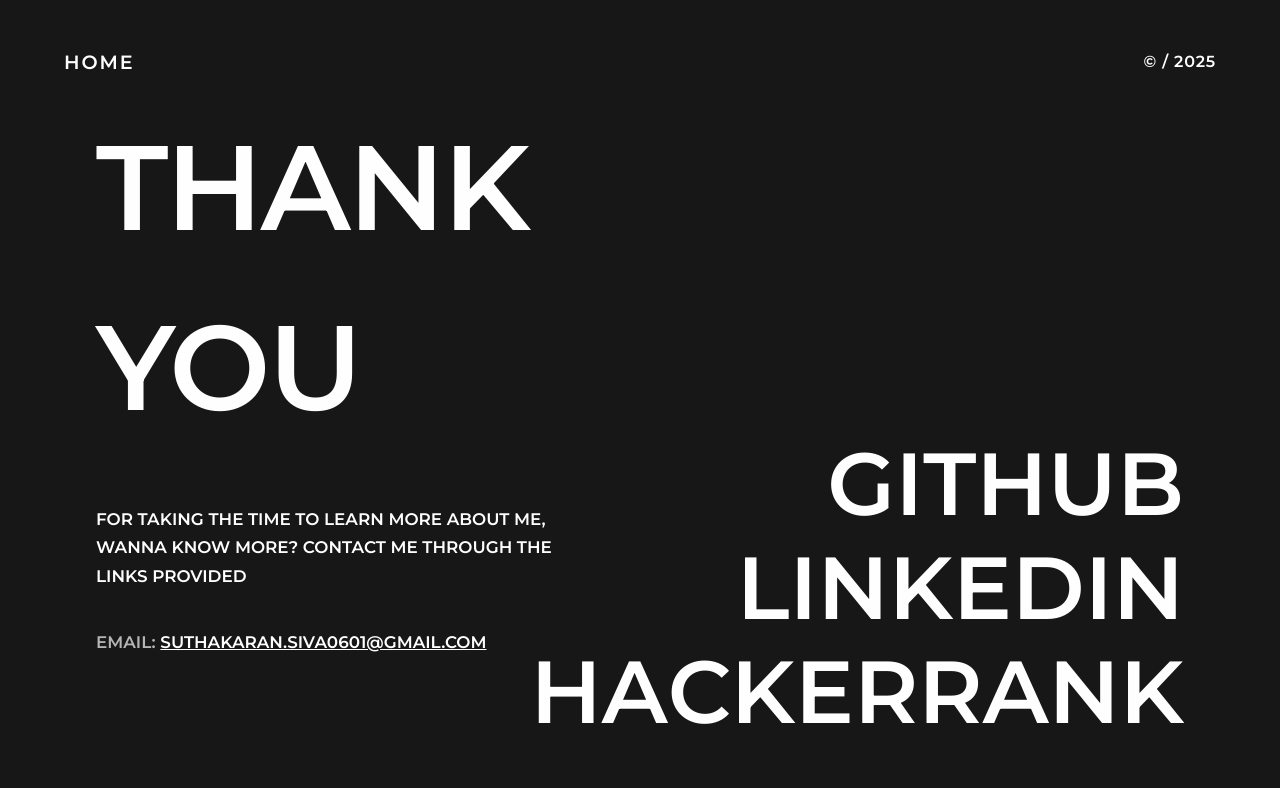
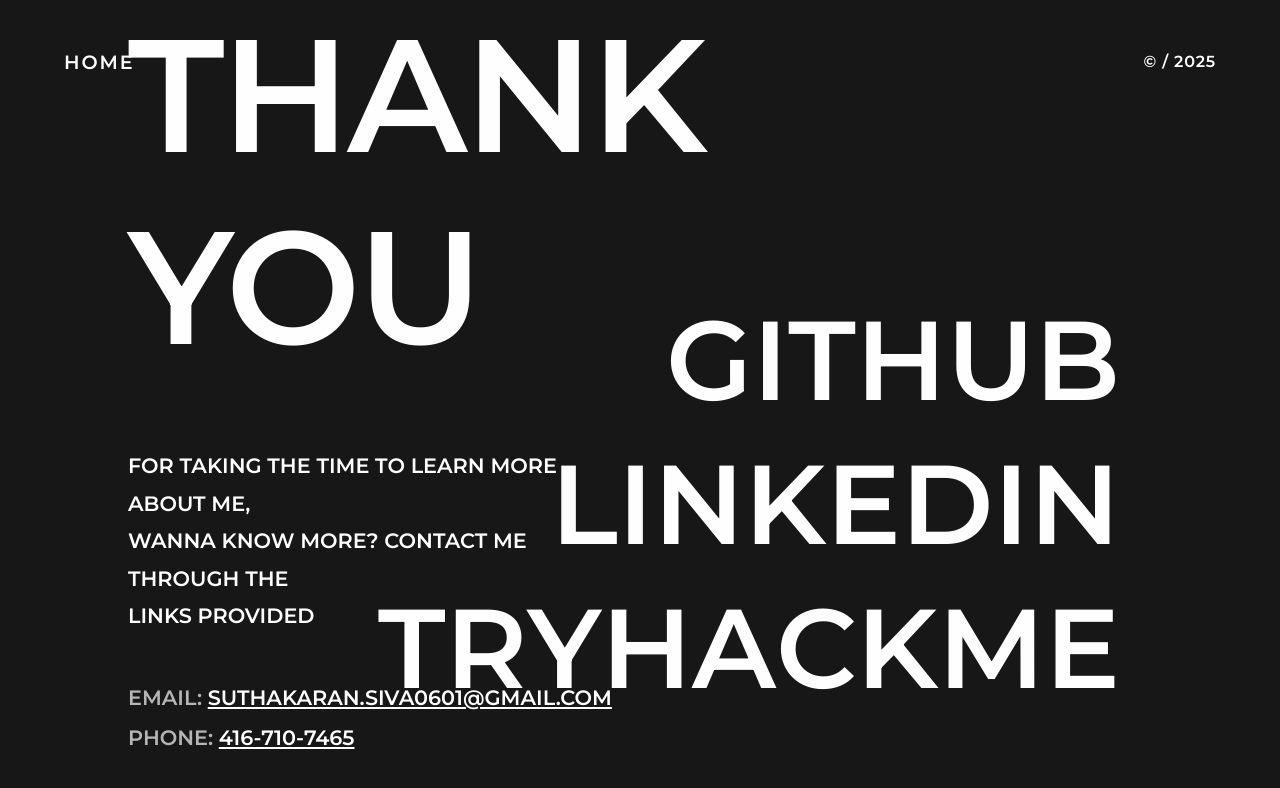
Before and after one commit to sutha06/portfolio-website, a React (Vite) app: page /contact in a window 1280 px wide. Shown: the top 788 px of the page. Built offline with nearby package versions, Linux system fonts and the light colour scheme.

Commit message:
updated information

```diff
--- a/src/components/NavBar.jsx
+++ b/src/components/NavBar.jsx
@@ -19,7 +19,7 @@
       {showLinks && !showHome && (
         <div className="navbar-links">
           <a
-            href="https://github.com/yourusername"
+            href="https://github.com/sutha06"
             target="_blank"
             rel="noopener noreferrer"
             className="nav-link"
@@ -27,7 +27,7 @@
             GITHUB
           </a>
           <a
-            href="https://tryhackme.com/p/yourusername"
+            href="https://tryhackme.com/p/Sutha"
             target="_blank"
             rel="noopener noreferrer"
             className="nav-link"
@@ -35,7 +35,7 @@
             TRYHACKME
           </a>
           <a
-            href="https://linkedin.com/in/yourusername"
+            href="https://www.linkedin.com/in/suthasiv/"
             target="_blank"
             rel="noopener noreferrer"
             className="nav-link"
--- a/src/pages/Contact.jsx
+++ b/src/pages/Contact.jsx
@@ -19,7 +19,7 @@
         style={{
           display: "grid",
           gridTemplateColumns: "50% 50%",
-          padding: "0 4rem",
+          padding: "0 6rem",
           gap: "2rem",
           maxWidth: "100%",
           height: "100vh",
@@ -38,10 +38,10 @@
         >
           <h1
             style={{
-              fontSize: "7.5rem",
+              fontSize: "10rem",
               fontWeight: "700",
-              lineHeight: "1.5",
-              marginBottom: "3rem",
+              lineHeight: "1.2",
+              marginBottom: "4rem",
               fontFamily: "Montserrat, sans-serif",
               letterSpacing: "-0.02em",
               marginTop: "-3rem",
@@ -55,12 +55,12 @@
 
           <p
             style={{
-              fontSize: "1.05rem",
-              marginBottom: "2.5rem",
+              fontSize: "1.3rem",
+              marginBottom: "3rem",
               fontFamily: "Montserrat, sans-serif",
               fontWeight: "400",
-              lineHeight: "1.7",
-              maxWidth: "550px",
+              lineHeight: "1.8",
+              maxWidth: "650px",
               marginTop: "0",
               color: "#fefefe",
             }}
@@ -72,10 +72,13 @@
             LINKS PROVIDED
           </p>
 
+          <div
+            style={{ display: "flex", flexDirection: "column", gap: "0.5rem" }}
+          >
             <div>
               <span
                 style={{
-                fontSize: "1.05rem",
+                  fontSize: "1.3rem",
                   fontFamily: "Montserrat, sans-serif",
                   fontWeight: "400",
                   color: "#b5b5b5",
@@ -86,7 +89,7 @@
               <a
                 href="mailto:SUTHAKARAN.SIVA0601@GMAIL.COM"
                 style={{
-                fontSize: "1.05rem",
+                  fontSize: "1.3rem",
                   fontFamily: "Montserrat, sans-serif",
                   fontWeight: "400",
                   color: "#fefefe",
@@ -103,6 +106,39 @@
                 SUTHAKARAN.SIVA0601@GMAIL.COM
               </a>
             </div>
+
+            <div>
+              <span
+                style={{
+                  fontSize: "1.3rem",
+                  fontFamily: "Montserrat, sans-serif",
+                  fontWeight: "400",
+                  color: "#b5b5b5",
+                }}
+              >
+                PHONE:{" "}
+              </span>
+              <a
+                href="tel:+14167107465"
+                style={{
+                  fontSize: "1.3rem",
+                  fontFamily: "Montserrat, sans-serif",
+                  fontWeight: "400",
+                  color: "#fefefe",
+                  textDecoration: "underline",
+                  transition: "color 0.3s ease",
+                }}
+                onMouseEnter={(e) => {
+                  e.target.style.color = "#b5b5b5";
+                }}
+                onMouseLeave={(e) => {
+                  e.target.style.color = "#fefefe";
+                }}
+              >
+                416-710-7465
+              </a>
+            </div>
+          </div>
         </div>
 
         {/* RIGHT SIDE - Social Links */}
@@ -112,18 +148,18 @@
             flexDirection: "column",
             justifyContent: "flex-end",
             alignItems: "flex-end",
-            gap: "1rem",
-            paddingRight: "4rem",
-            paddingBottom: "4rem",
+            gap: "2rem",
+            paddingRight: "6rem",
+            paddingBottom: "6rem",
             height: "100%",
           }}
         >
-          <FlipLink href="https://github.com/yourusername">GITHUB</FlipLink>
-          <FlipLink href="https://linkedin.com/in/yourusername">
+          <FlipLink href="https://github.com/sutha06">GITHUB</FlipLink>
+          <FlipLink href="https://www.linkedin.com/in/suthasiv/">
             LINKEDIN
           </FlipLink>
-          <FlipLink href="https://www.hackerrank.com/yourusername">
-            HACKERRANK
+          <FlipLink href="https://tryhackme.com/p/Sutha">
+            TRYHACKME
           </FlipLink>
         </div>
       </div>
@@ -147,7 +183,7 @@
         display: "block",
         overflow: "hidden",
         whiteSpace: "nowrap",
-        fontSize: "5.5rem",
+        fontSize: "7rem",
         fontWeight: "700",
         textTransform: "uppercase",
         fontFamily: "Montserrat, sans-serif",
```
Lines whose indentation alone changed are shown as unchanged.
